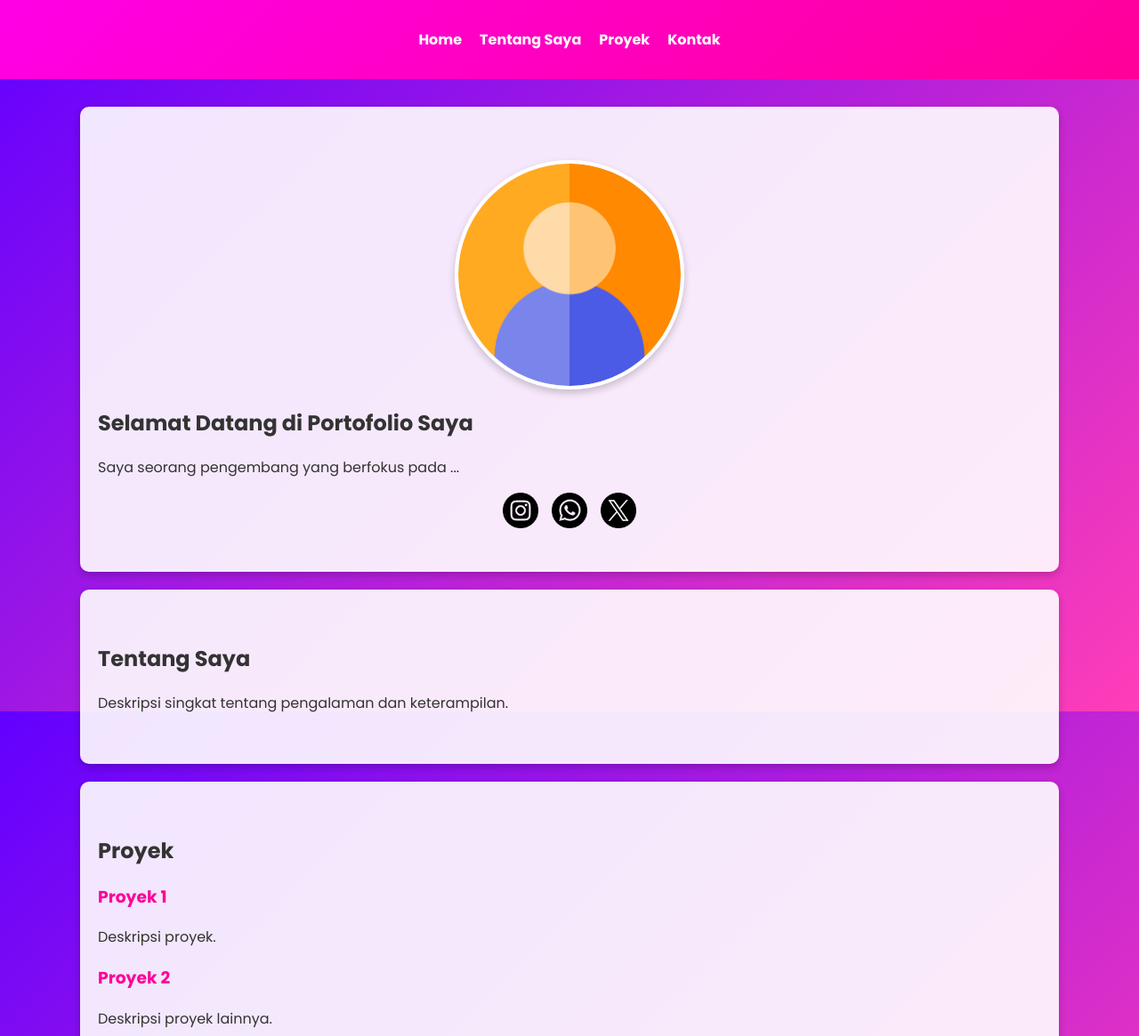
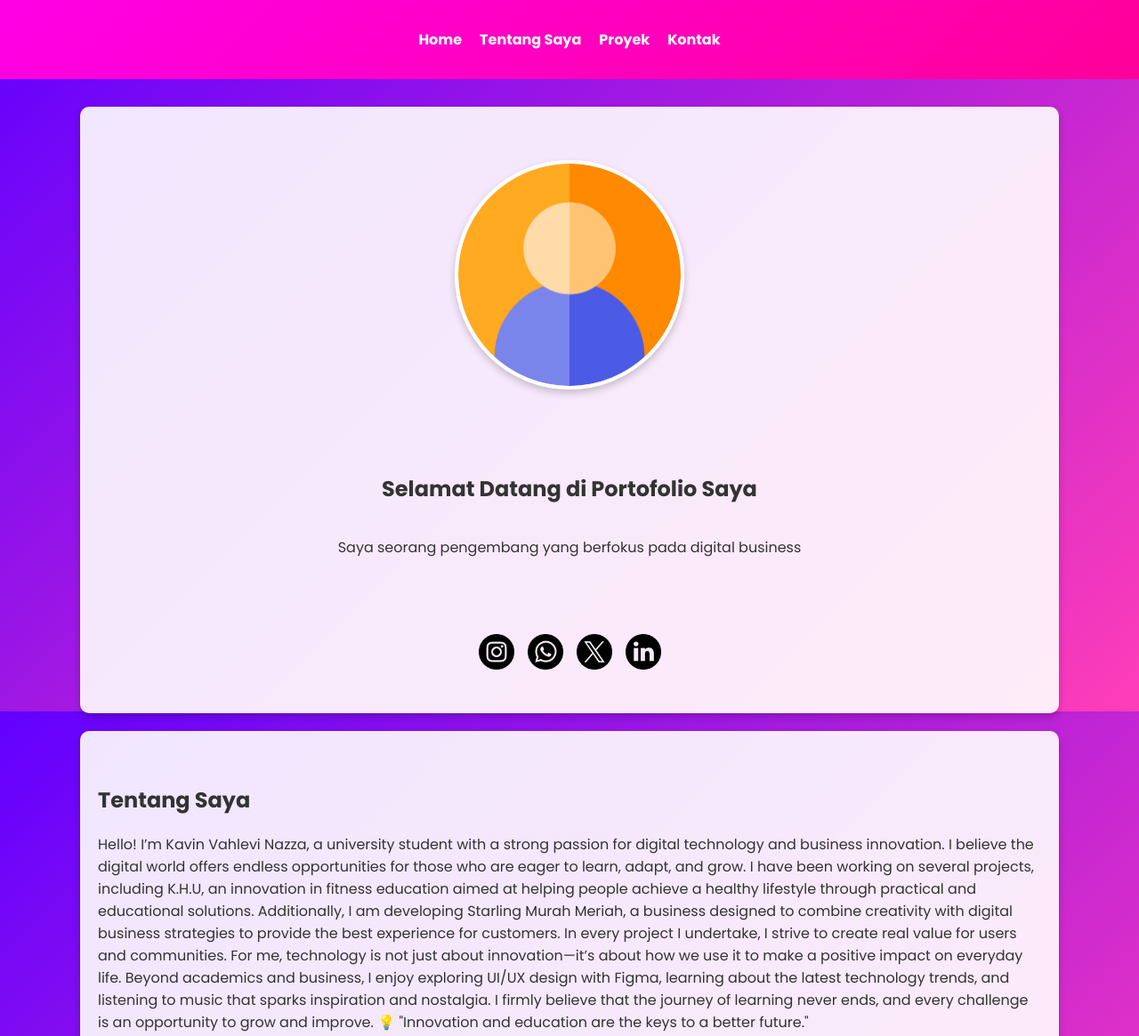
Before and after one commit to kavinbussines/portofolio-kavin, a plain HTML site: page index.html in a window 1280 px wide. Shown: the top 1165 px of the page at 89% size. Drawn offline with Linux system fonts and the light colour scheme.

Commit message:
Add files via upload

```diff
--- a/index.html
+++ b/index.html
@@ -119,18 +119,32 @@
     <div class="container">
         <section id="home">
             <img src="user.png" alt="Foto Profil" class="profile-img">
-            <h1>Selamat Datang di Portofolio Saya</h1>
-            <p>Saya seorang pengembang yang berfokus pada ...</p>
+            <div class="center-content">
+                <h1>Selamat Datang di Portofolio Saya</h1>
+                <p>Saya seorang pengembang yang berfokus pada digital business</p>
+            </div>
             <div class="social-links">
                 <a href="https://instagram.com" target="_blank"><img src="instagram.png" alt="Instagram"></a>
                 <a href="https://wa.me/" target="_blank"><img src="whatsapp.png" alt="WhatsApp"></a>
                 <a href="https://twitter.com" target="_blank"><img src="twitter.png" alt="Twitter"></a>
+                <a href="https://www.linkedin.com/feed/" target="_blank"><img src="linkedin.png" alt="Linkedin"></a>
             </div>
         </section>
 
         <section id="about">
             <h2>Tentang Saya</h2>
-            <p>Deskripsi singkat tentang pengalaman dan keterampilan.</p>
+            <p> Hello! I’m Kavin Vahlevi Nazza, a university student with a strong passion for digital technology and business innovation.
+                I believe the digital world offers endless opportunities for those who are eager to learn, adapt, and grow.
+
+                I have been working on several projects, including K.H.U, an innovation in fitness education aimed at helping people achieve a healthy lifestyle through practical and educational solutions.
+                Additionally, I am developing Starling Murah Meriah, a business designed to combine creativity with digital business strategies to provide the best experience for customers.
+
+                In every project I undertake, I strive to create real value for users and communities. For me, technology is not just about innovation—it’s about how we use it to make a positive impact on everyday life.
+
+                Beyond academics and business, I enjoy exploring UI/UX design with Figma, learning about the latest technology trends, and listening to music that sparks inspiration and nostalgia.
+                I firmly believe that the journey of learning never ends, and every challenge is an opportunity to grow and improve.
+
+                💡 "Innovation and education are the keys to a better future." </p>
         </section>
 
         <section id="projects">
--- a/style.css
+++ b/style.css
@@ -0,0 +1,8 @@
+.center-content {
+    display: flex;
+    flex-direction: column;
+    justify-content: center;
+    align-items: center;
+    height: 30vh; /* Agar teks berada di tengah layar penuh */
+    text-align: center;
+}
```
Also changed, not shown: proyek1.html (+10 -3 lines), crossing 1.jpg (added), linkedin.png (added), wallpaper_proyek 1.jpg (added).
